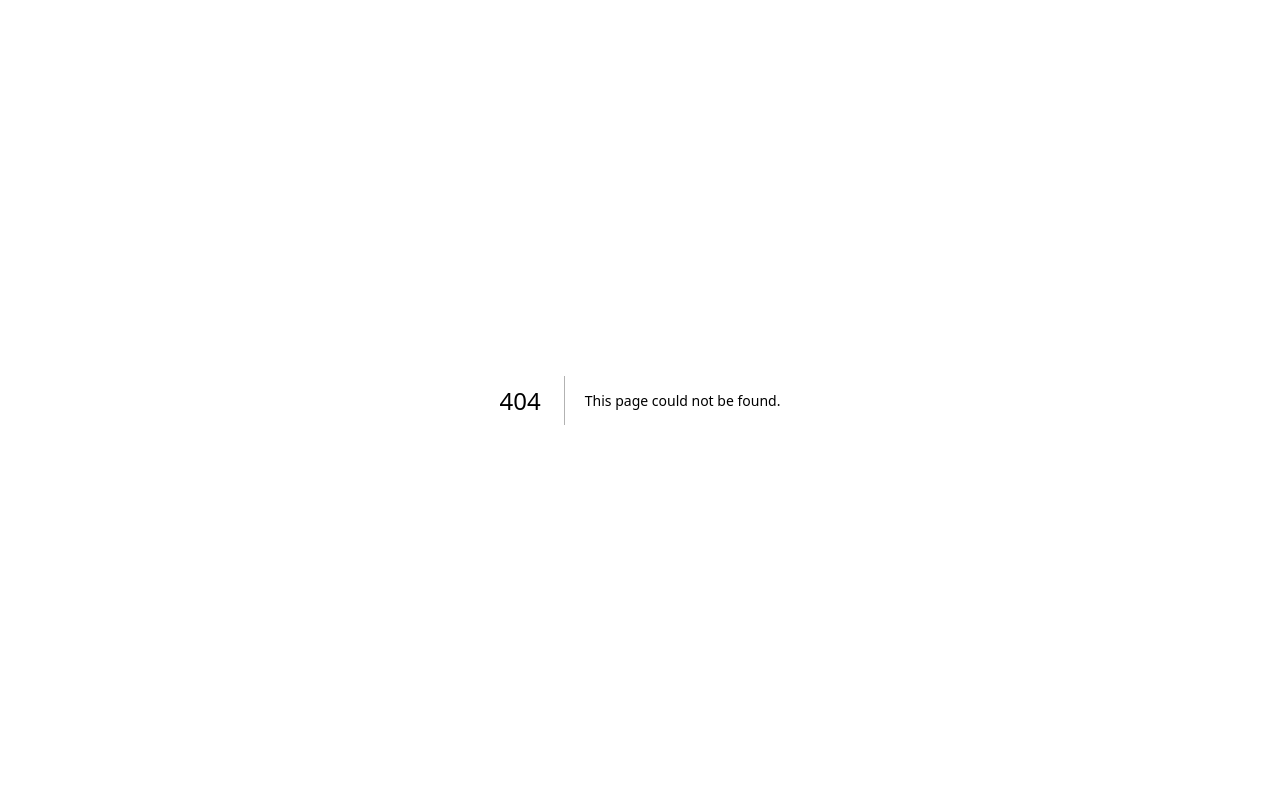
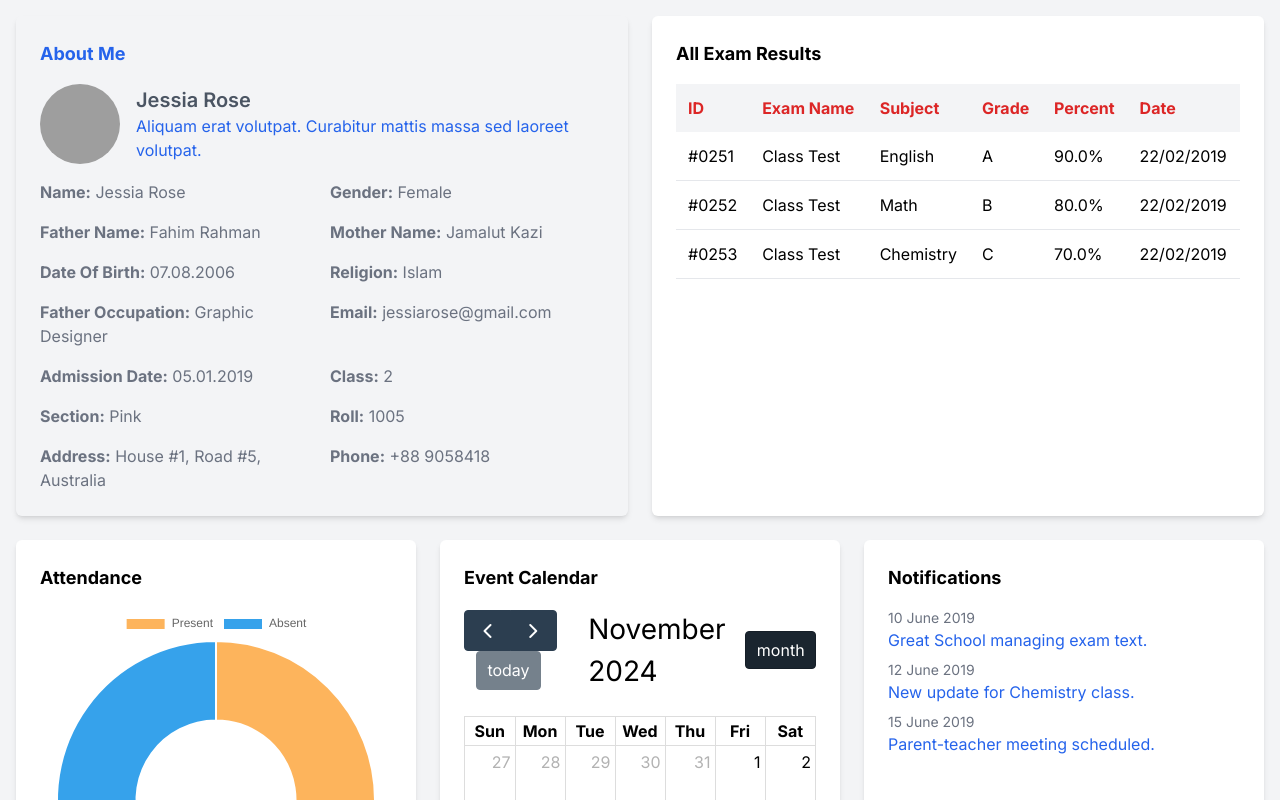
Before and after one commit to WokeGenics/School_ERP, a Next.js app in the folder wg_school_erp/src/Frontend/: page /students-dashboard in a window 1280 px wide. Before the commit this address had no page. Shown: the top 800 px of the page. Built offline with nearby package versions, Linux system fonts and the light colour scheme; grey boxes are pictures that could not be loaded.

Commit message:
students-dashboard

```diff
--- /dev/null
+++ b/wg_school_erp/src/Frontend/app/components/Student_dashboard/AboutMe.tsx
@@ -0,0 +1,36 @@
+export default function AboutMe() {
+    return (
+      <div className="bg-grey-200 shadow-md p-6 rounded-md text-blue-600  ">
+        <h2 className="text-black-600 text-lg font-bold mb-4">About Me</h2>
+        <div className="flex items-center mb-4 text-black-600 ">
+          <img
+            src="https://th.bing.com/th/id/OIP.IGNf7GuQaCqz_RPq5wCkPgHaLH?w=123&h=184&c=7&r=0&o=5&dpr=1.3&pid=1.7" // Ensure you place a sample image at /public/profile-pic.png
+            alt="Profile"
+            className="w-20 h-20 rounded-full mr-4 text-black-600 "
+          />
+          <div>
+            <h3 className="text-xl font-semibold text-gray-600 ">Jessia Rose</h3>
+            <p className="text-600">
+              Aliquam erat volutpat. Curabitur mattis massa sed laoreet volutpat.
+            </p>
+          </div>
+        </div>
+        <div className="grid grid-cols-2 gap-4 text-gray-500">
+          <p><strong>Name:</strong> Jessia Rose</p>
+          <p><strong>Gender:</strong> Female</p>
+          <p><strong>Father Name:</strong> Fahim Rahman</p>
+          <p><strong>Mother Name:</strong> Jamalut Kazi</p>
+          <p><strong>Date Of Birth:</strong> 07.08.2006</p>
+          <p><strong>Religion:</strong> Islam</p>
+          <p><strong>Father Occupation:</strong> Graphic Designer</p>
+          <p><strong>Email:</strong> jessiarose@gmail.com</p>
+          <p><strong>Admission Date:</strong> 05.01.2019</p>
+          <p><strong>Class:</strong> 2</p>
+          <p><strong>Section:</strong> Pink</p>
+          <p><strong>Roll:</strong> 1005</p>
+          <p><strong>Address:</strong> House #1, Road #5, Australia</p>
+          <p><strong>Phone:</strong> +88 9058418</p>
+        </div>
+      </div>
+    );
+  }
--- /dev/null
+++ b/wg_school_erp/src/Frontend/app/components/Student_dashboard/AttendanceChart.tsx
@@ -0,0 +1,25 @@
+'use client';
+
+import { Doughnut } from 'react-chartjs-2';
+import { Chart as ChartJS, ArcElement, Tooltip, Legend } from 'chart.js';
+
+ChartJS.register(ArcElement, Tooltip, Legend);
+
+export default function AttendanceChart() {
+  const data = {
+    labels: ['Present', 'Absent'],
+    datasets: [
+      {
+        data: [65.8, 28.2],
+        backgroundColor: ['#FDB45C', '#36A2EB'],
+      },
+    ],
+  };
+
+  return (
+    <div className="bg-white shadow-md p-6 rounded-md text-black">
+      <h2 className="text-lg font-bold mb-4">Attendance</h2>
+      <Doughnut data={data} options={{ responsive: true }} />
+    </div>
+  );
+}
--- /dev/null
+++ b/wg_school_erp/src/Frontend/app/components/Student_dashboard/EventCalendar.tsx
@@ -0,0 +1,25 @@
+'use client';
+
+import FullCalendar from '@fullcalendar/react';
+import dayGridPlugin from '@fullcalendar/daygrid';
+
+export default function EventCalendar() {
+  return (
+    <div className="bg-white shadow-md p-6 rounded-md text-black">
+      <h2 className="text-lg font-bold mb-4 text-black">Event Calendar</h2>
+      <FullCalendar
+        plugins={[dayGridPlugin]}
+        initialView="dayGridMonth"
+        events={[
+          { title: 'Parent-Teacher Meeting', date: '2024-11-10' },
+          { title: 'Science Fair', date: '2024-11-15' },
+        ]}
+        headerToolbar={{
+          start: 'prev,next today',
+          center: 'title',
+          end: 'dayGridMonth',
+        }}
+      />
+    </div>
+  );
+}
--- /dev/null
+++ b/wg_school_erp/src/Frontend/app/components/Student_dashboard/ExamResults.tsx
@@ -0,0 +1,37 @@
+export default function ExamResults() {
+    const results = [
+      { id: '#0251', exam: 'Class Test', subject: 'English', grade: 'A', percent: '90.0%', date: '22/02/2019' },
+      { id: '#0252', exam: 'Class Test', subject: 'Math', grade: 'B', percent: '80.0%', date: '22/02/2019' },
+      { id: '#0253', exam: 'Class Test', subject: 'Chemistry', grade: 'C', percent: '70.0%', date: '22/02/2019' },
+    ];
+
+    return (
+      <div className="bg-white shadow-md p-6 rounded-md overflow-x-auto">
+        <h2 className="text-lg font-bold mb-4 text-black">All Exam Results</h2>
+        <table className="min-w-full border-collapse">
+          <thead>
+            <tr className="bg-gray-100 text-red-600">
+              <th className="p-3 text-left">ID</th>
+              <th className="p-3 text-left">Exam Name</th>
+              <th className="p-3 text-left">Subject</th>
+              <th className="p-3 text-left">Grade</th>
+              <th className="p-3 text-left">Percent</th>
+              <th className="p-3 text-left">Date</th>
+            </tr>
+          </thead>
+          <tbody>
+            {results.map((result, index) => (
+              <tr key={index} className="border-b text-black">
+                <td className="p-3">{result.id}</td>
+                <td className="p-3">{result.exam}</td>
+                <td className="p-3">{result.subject}</td>
+                <td className="p-3">{result.grade}</td>
+                <td className="p-3">{result.percent}</td>
+                <td className="p-3">{result.date}</td>
+              </tr>
+            ))}
+          </tbody>
+        </table>
+      </div>
+    );
+  }
--- /dev/null
+++ b/wg_school_erp/src/Frontend/app/components/Student_dashboard/Notifications.tsx
@@ -0,0 +1,21 @@
+export default function Notifications() {
+    const notifications = [
+      { date: '10 June 2019', message: 'Great School managing exam text.' },
+      { date: '12 June 2019', message: 'New update for Chemistry class.' },
+      { date: '15 June 2019', message: 'Parent-teacher meeting scheduled.' },
+    ];
+
+    return (
+      <div className="bg-white shadow-md p-6 rounded-md text-black">
+        <h2 className="text-lg font-bold mb-4">Notifications</h2>
+        <ul>
+          {notifications.map((notification, index) => (
+            <li key={index} className="mb-2 text-blue-600">
+              <p className="text-sm text-gray-500">{notification.date}</p>
+              <p>{notification.message}</p>
+            </li>
+          ))}
+        </ul>
+      </div>
+    );
+  }
--- /dev/null
+++ b/wg_school_erp/src/Frontend/app/students-dashboard/page.tsx
@@ -0,0 +1,24 @@
+import AboutMe from '../components/Student_dashboard/AboutMe';
+import ExamResults from '../components/Student_dashboard/ExamResults';
+import AttendanceChart from '../components/Student_dashboard/AttendanceChart';
+import EventCalendar from '../components/Student_dashboard/EventCalendar';
+import Notifications from '../components/Student_dashboard/Notifications';
+
+export default function Dashboard() {
+  return (
+    <div className="p-4 bg-gray-100 min-h-screen grid gap-6">
+      {/* Top Row: About Me and Exam Results */}
+      <div className="grid grid-cols-1 lg:grid-cols-2 gap-6 ">
+        <AboutMe />
+        <ExamResults />
+      </div>
+
+      {/* Bottom Row: Attendance Chart, Event Calendar, and Notifications */}
+      <div className="grid grid-cols-1 md:grid-cols-2 lg:grid-cols-3 gap-6">
+        <AttendanceChart />
+        <EventCalendar />
+        <Notifications />
+      </div>
+    </div>
+  );
+}
```
